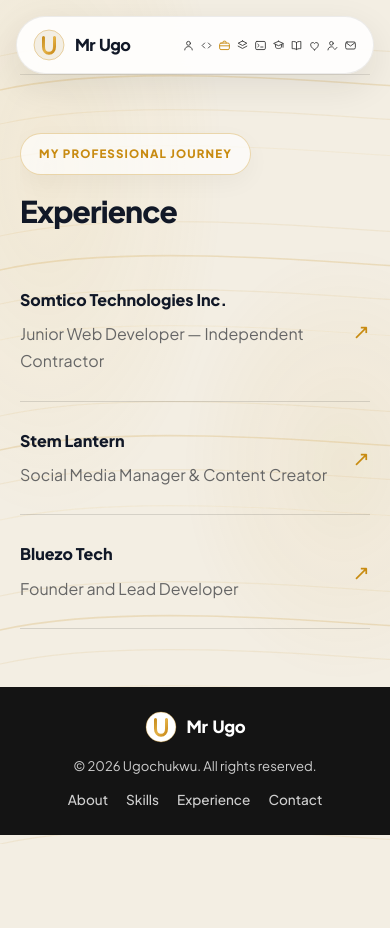
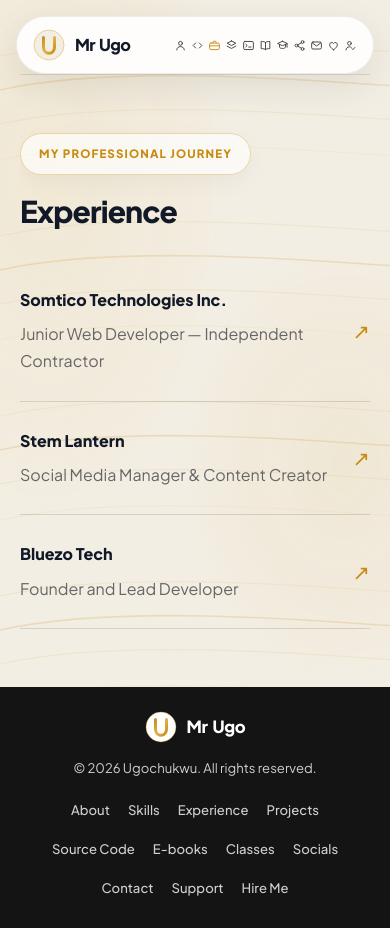
Before and after one commit to Bluezo-tech/mrugo.dev, a React (Vite) app: page /experience in a window 390 px wide. Before the commit the page ends 860 px from the top, so only its background shows below. Built offline with nearby package versions, Linux system fonts and the light colour scheme.

Commit message:
Shared 11-item nav for header and footer, single nav/section order, 3-2-1 grid reflow and all-device layout fixes

```diff
--- a/src/App.css
+++ b/src/App.css
@@ -2367,3 +2367,159 @@ a.contact-line-item:hover {
     padding: 32px 20px;
   }
 }
+
+/* ========================================
+   ROUND: 11-item nav everywhere + all-device layout fixes
+======================================== */
+
+/* ---- Header nav tiers (11 items; labels until 1000px, icons below) ---- */
+
+@media (min-width: 1200px) {
+  .site-header nav {
+    gap: 14px;
+  }
+
+  .site-header nav a {
+    gap: 6px;
+    font-size: 0.84rem;
+  }
+
+  .nav-icon {
+    width: 16px;
+    height: 16px;
+  }
+}
+
+@media (min-width: 1101px) and (max-width: 1199px) {
+  .site-header nav {
+    gap: 10px;
+  }
+
+  .site-header nav a {
+    gap: 5px;
+    font-size: 0.78rem;
+  }
+
+  .nav-icon {
+    width: 15px;
+    height: 15px;
+  }
+}
+
+@media (min-width: 1001px) and (max-width: 1100px) {
+  .site-header nav {
+    gap: 6px;
+  }
+
+  .site-header nav a {
+    gap: 4px;
+    font-size: 0.74rem;
+  }
+
+  .nav-icon {
+    width: 14px;
+    height: 14px;
+  }
+}
+
+@media (max-width: 1000px) {
+  .site-header nav {
+    gap: 11px;
+  }
+
+  .site-header nav a {
+    gap: 0;
+  }
+
+  .nav-label {
+    display: none;
+  }
+
+  .nav-icon {
+    width: 16px;
+    height: 16px;
+  }
+}
+
+@media (max-width: 560px) {
+  .site-header nav {
+    gap: 4px;
+  }
+
+  .nav-icon {
+    width: 13px;
+    height: 13px;
+  }
+}
+
+@media (max-width: 340px) {
+  .site-header nav {
+    gap: 3px;
+  }
+
+  .brand-text {
+    display: none;
+  }
+
+  .brand {
+    gap: 0;
+  }
+}
+
+/* ---- Footer: same 11 links as the header ---- */
+
+@media (min-width: 1101px) {
+  .footer-nav {
+    gap: 12px;
+  }
+
+  .footer-nav a {
+    font-size: 0.76rem;
+  }
+}
+
+@media (max-width: 1100px) {
+  .footer-bar {
+    flex-direction: column;
+    align-items: center;
+    gap: 14px;
+    text-align: center;
+  }
+
+  .footer-nav {
+    flex-wrap: wrap;
+    justify-content: center;
+    gap: 10px 16px;
+  }
+}
+
+@media (max-width: 560px) {
+  .footer-nav {
+    gap: 6px 14px;
+  }
+
+  .footer-nav a {
+    padding: 6px 2px;
+    font-size: 0.82rem;
+  }
+}
+
+/* ---- Card grids: 3 → 2 → 1 ---- */
+
+@media (min-width: 641px) and (max-width: 900px) {
+  .stats-row,
+  .skills-grid,
+  .preview-grid,
+  .socials-grid {
+    grid-template-columns: repeat(2, minmax(0, 1fr));
+  }
+}
+
+@media (max-width: 640px) {
+  .stats-row,
+  .skills-grid,
+  .preview-grid,
+  .socials-grid {
+    grid-template-columns: 1fr;
+  }
+}
--- a/src/components/Icons.tsx
+++ b/src/components/Icons.tsx
@@ -114,6 +114,18 @@ export function UserCheckIcon({ className }: IconProps) {
   )
 }
 
+export function ShareIcon({ className }: IconProps) {
+  return (
+    <svg className={className} viewBox="0 0 24 24" fill="none" stroke="currentColor" strokeWidth="1.7" strokeLinecap="round" strokeLinejoin="round" aria-hidden="true" focusable="false">
+      <circle cx="17.6" cy="5.6" r="2.6" />
+      <circle cx="6.4" cy="12" r="2.6" />
+      <circle cx="17.6" cy="18.4" r="2.6" />
+      <path d="M8.7 10.8l6.6-3.7" />
+      <path d="M8.7 13.2l6.6 3.7" />
+    </svg>
+  )
+}
+
 /**
  * A simple "in" mark drawn for the LinkedIn card. Simple Icons no longer
  * serves a LinkedIn glyph (the CDN returns 404), so this replaces it.
--- a/src/components/SiteFooter.tsx
+++ b/src/components/SiteFooter.tsx
@@ -1,5 +1,6 @@
 import { Link } from 'react-router-dom'
 import Monogram from './Monogram'
+import { NAV_ITEMS } from '../data/navigation'
 
 // Computed once at module load instead of during render (keeps the render pure).
 const CURRENT_YEAR = new Date().getFullYear()
@@ -18,10 +19,11 @@ function SiteFooter() {
         </p>
 
         <nav className="footer-nav" aria-label="Footer">
-          <Link to="/#about">About</Link>
-          <Link to="/#skills">Skills</Link>
-          <Link to="/experience">Experience</Link>
-          <Link to="/#contact">Contact</Link>
+          {NAV_ITEMS.map(({ label, to }) => (
+            <Link key={label} to={to}>
+              {label}
+            </Link>
+          ))}
         </nav>
       </div>
     </footer>
--- a/src/components/SiteHeader.tsx
+++ b/src/components/SiteHeader.tsx
@@ -1,46 +1,7 @@
-import { useEffect, useState, type ComponentType } from 'react'
+import { useEffect, useState } from 'react'
 import { Link, useLocation } from 'react-router-dom'
 import Monogram from './Monogram'
-import {
-  BookIcon,
-  BriefcaseIcon,
-  CodeIcon,
-  EnvelopeIcon,
-  GraduationIcon,
-  HeartIcon,
-  LayersIcon,
-  PersonIcon,
-  TerminalIcon,
-  UserCheckIcon,
-} from './Icons'
-
-type NavItem = {
-  label: string
-  to: string
-  Icon: ComponentType<{ className?: string }>
-  /** Homepage section id for the scroll spy, or null (route / duplicate target). */
-  spyId: string | null
-}
-
-/**
- * Full navigation. Every item except Experience points at a homepage section —
- * the separate pages come later. "Hire Me" points at #contact for now and will
- * move to /hire once that page exists.
- */
-const NAV_ITEMS: NavItem[] = [
-  { label: 'About', to: '/#about', Icon: PersonIcon, spyId: 'about' },
-  { label: 'Skills', to: '/#skills', Icon: CodeIcon, spyId: 'skills' },
-  { label: 'Experience', to: '/experience', Icon: BriefcaseIcon, spyId: null },
-  { label: 'Projects', to: '/#projects', Icon: LayersIcon, spyId: 'projects' },
-  { label: 'Source Code', to: '/#source-code', Icon: TerminalIcon, spyId: 'source-code' },
-  { label: 'Classes', to: '/#classes', Icon: GraduationIcon, spyId: 'classes' },
-  { label: 'E-books', to: '/#ebooks', Icon: BookIcon, spyId: 'ebooks' },
-  { label: 'Support', to: '/#support', Icon: HeartIcon, spyId: 'support' },
-  { label: 'Hire Me', to: '/#contact', Icon: UserCheckIcon, spyId: null },
-  { label: 'Contact', to: '/#contact', Icon: EnvelopeIcon, spyId: 'contact' },
-]
-
-const SPY_IDS = NAV_ITEMS.flatMap((item) => (item.spyId ? [item.spyId] : []))
+import { NAV_ITEMS, SPY_IDS } from '../data/navigation'
 
 function SiteHeader() {
   const { pathname } = useLocation()
@@ -52,7 +13,7 @@ function SiteHeader() {
 
   // Scroll spy: highlight the nav item for whichever section is under the
   // reading line. Sections are sorted by page position, because the nav order
-  // (Classes before E-books) differs from the page order.
+  // and the page order are not identical.
   useEffect(() => {
     if (!onHome) return
 
--- /dev/null
+++ b/src/data/navigation.ts
@@ -0,0 +1,45 @@
+import type { ComponentType } from 'react'
+import {
+  BookIcon,
+  BriefcaseIcon,
+  CodeIcon,
+  EnvelopeIcon,
+  GraduationIcon,
+  HeartIcon,
+  LayersIcon,
+  PersonIcon,
+  ShareIcon,
+  TerminalIcon,
+  UserCheckIcon,
+} from '../components/Icons'
+
+export type NavItem = {
+  label: string
+  to: string
+  Icon: ComponentType<{ className?: string }>
+  /** Homepage section id for the scroll spy, or null (route / duplicate target). */
+  spyId: string | null
+}
+
+/**
+ * Single source of truth for BOTH the header and footer navigation, so the two
+ * can never drift apart. Order matches the homepage section order:
+ * About, Skills, Experience (page), Projects, Source Code, E-books, Classes,
+ * Socials, Contact, Support — then the "Hire Me" action, which points at
+ * #contact for now and will move to /hire once that page exists.
+ */
+export const NAV_ITEMS: NavItem[] = [
+  { label: 'About', to: '/#about', Icon: PersonIcon, spyId: 'about' },
+  { label: 'Skills', to: '/#skills', Icon: CodeIcon, spyId: 'skills' },
+  { label: 'Experience', to: '/experience', Icon: BriefcaseIcon, spyId: null },
+  { label: 'Projects', to: '/#projects', Icon: LayersIcon, spyId: 'projects' },
+  { label: 'Source Code', to: '/#source-code', Icon: TerminalIcon, spyId: 'source-code' },
+  { label: 'E-books', to: '/#ebooks', Icon: BookIcon, spyId: 'ebooks' },
+  { label: 'Classes', to: '/#classes', Icon: GraduationIcon, spyId: 'classes' },
+  { label: 'Socials', to: '/#socials', Icon: ShareIcon, spyId: 'socials' },
+  { label: 'Contact', to: '/#contact', Icon: EnvelopeIcon, spyId: 'contact' },
+  { label: 'Support', to: '/#support', Icon: HeartIcon, spyId: 'support' },
+  { label: 'Hire Me', to: '/#contact', Icon: UserCheckIcon, spyId: null },
+]
+
+export const SPY_IDS = NAV_ITEMS.flatMap((item) => (item.spyId ? [item.spyId] : []))
```
